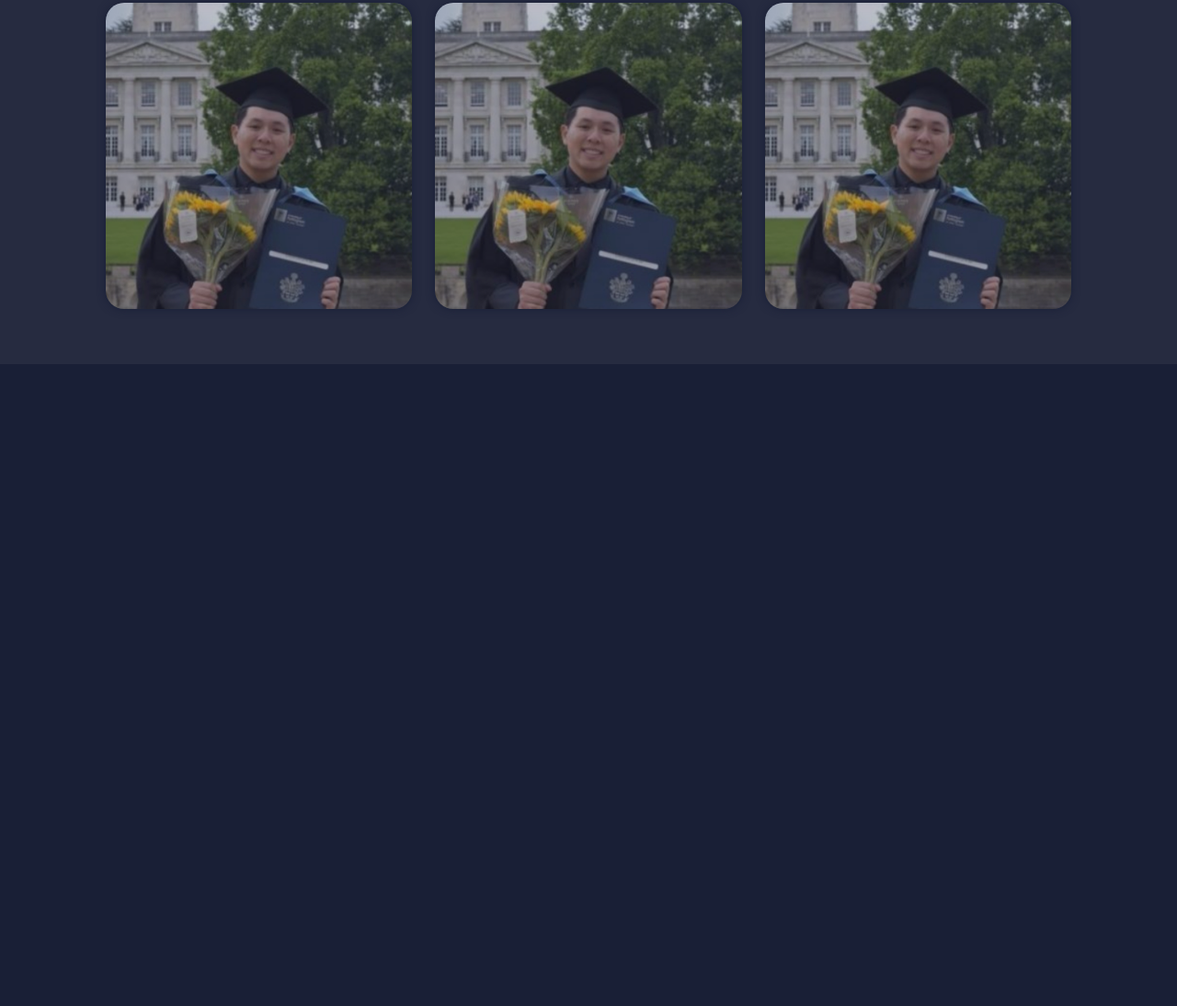
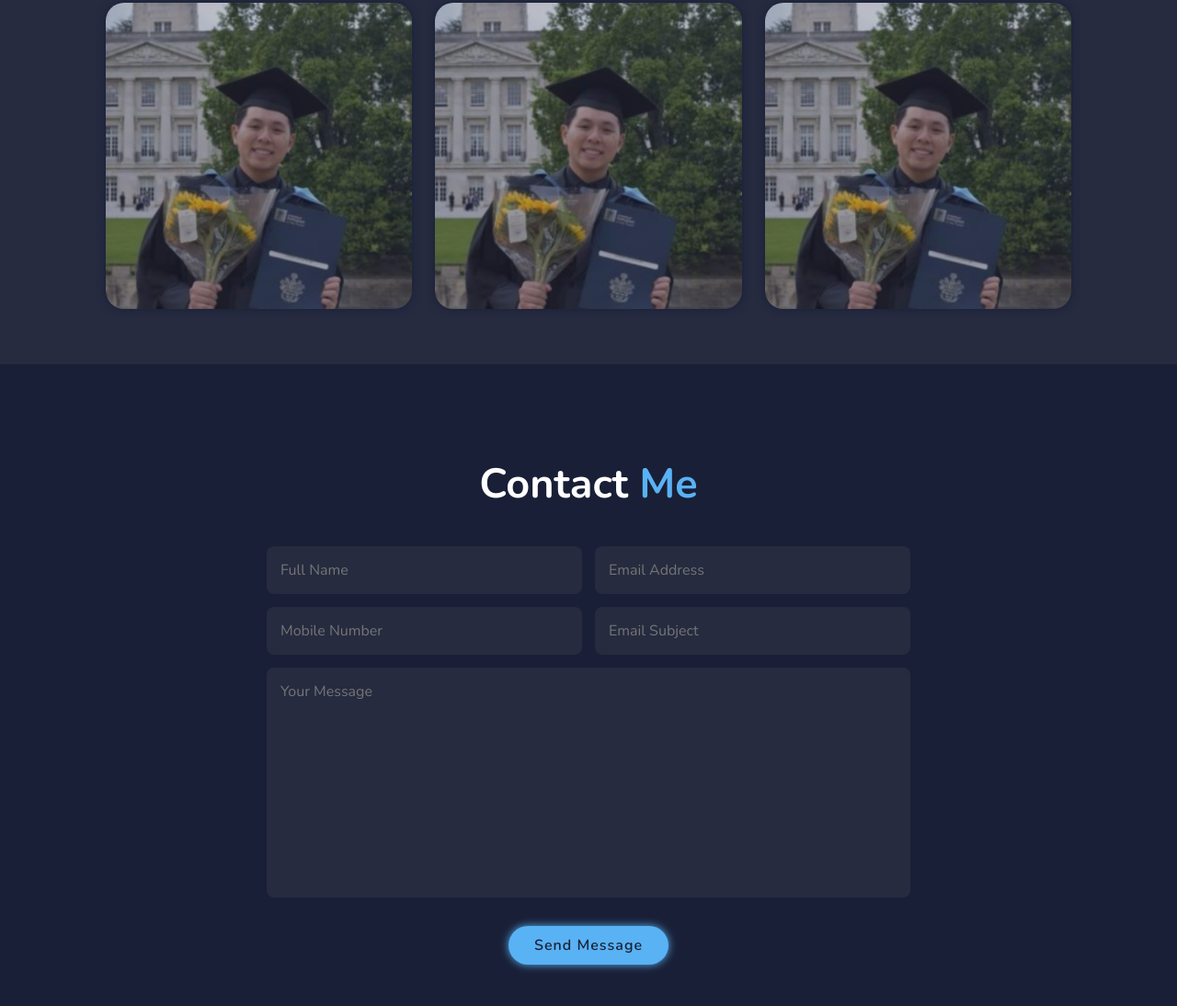
Before and after one commit to TheKillerLord/personal-website, a plain HTML site: page index.html in a window 1280 px wide. Shown: the part 2956-4050 px from the top of the page at 92% size. Before the commit the page ends 3352 px from the top, so only its background shows below. Drawn offline with nearby package versions, Linux system fonts and the light colour scheme.

Commit message:
Added Contact Session

```diff
--- a/index.html
+++ b/index.html
@@ -155,6 +155,27 @@
         </div>
     </section>
 
+    <!--Contact Section Design-->
+    <section class="contact" id="contact">
+        <h2 class="heading">Contact <span>Me</span></h2>
+
+        <form action="#">
+            <div class="input-box">
+                <input type="text" placeholder="Full Name">
+                <input type="email" placeholder="Email Address">
+            </div>
+
+            <div class="input-box">
+                <input type="number" placeholder="Mobile Number">
+                <input type="text" placeholder="Email Subject">
+            </div>
+            <textarea name="" id="" cols="30" rows="10" placeholder="Your Message"></textarea>
+            <input type="submit" value="Send Message" class="btn">
+        </form>
+    </section>
+
+
+    <!--Footer Design-->
 
     <script src="main.js"></script>
 
--- a/styles.css
+++ b/styles.css
@@ -307,3 +307,44 @@ span {
     font-size: 2rem;
     color: var(--snd-bg-color);
 }
+
+.contact h2 {
+    margin-bottom: 3rem;
+}
+
+.contact form {
+    max-width: 70rem;
+    margin: 1rem auto;
+    text-align: center;
+    margin-bottom: 3rem;
+}
+
+.contact form .input-box {
+    display: flex;
+    justify-content: space-between;
+    flex-wrap: wrap;
+}
+
+.contact form .input-box input,
+.contact form textarea {
+    width: 100%;
+    padding: 1.5rem;
+    font-size: 1.6rem;
+    color: var(--text-color);
+    background: var(--snd-bg-color);
+    border-radius: .8rem;
+    margin: .7rem 0;
+}
+
+.contact form .input-box input {
+    width: 49%;
+}
+
+.contact form textarea {
+    resize: none;
+}
+
+.contact form .btn {
+    margin-top: 2rem;
+    cursor: pointer;
+}
```
